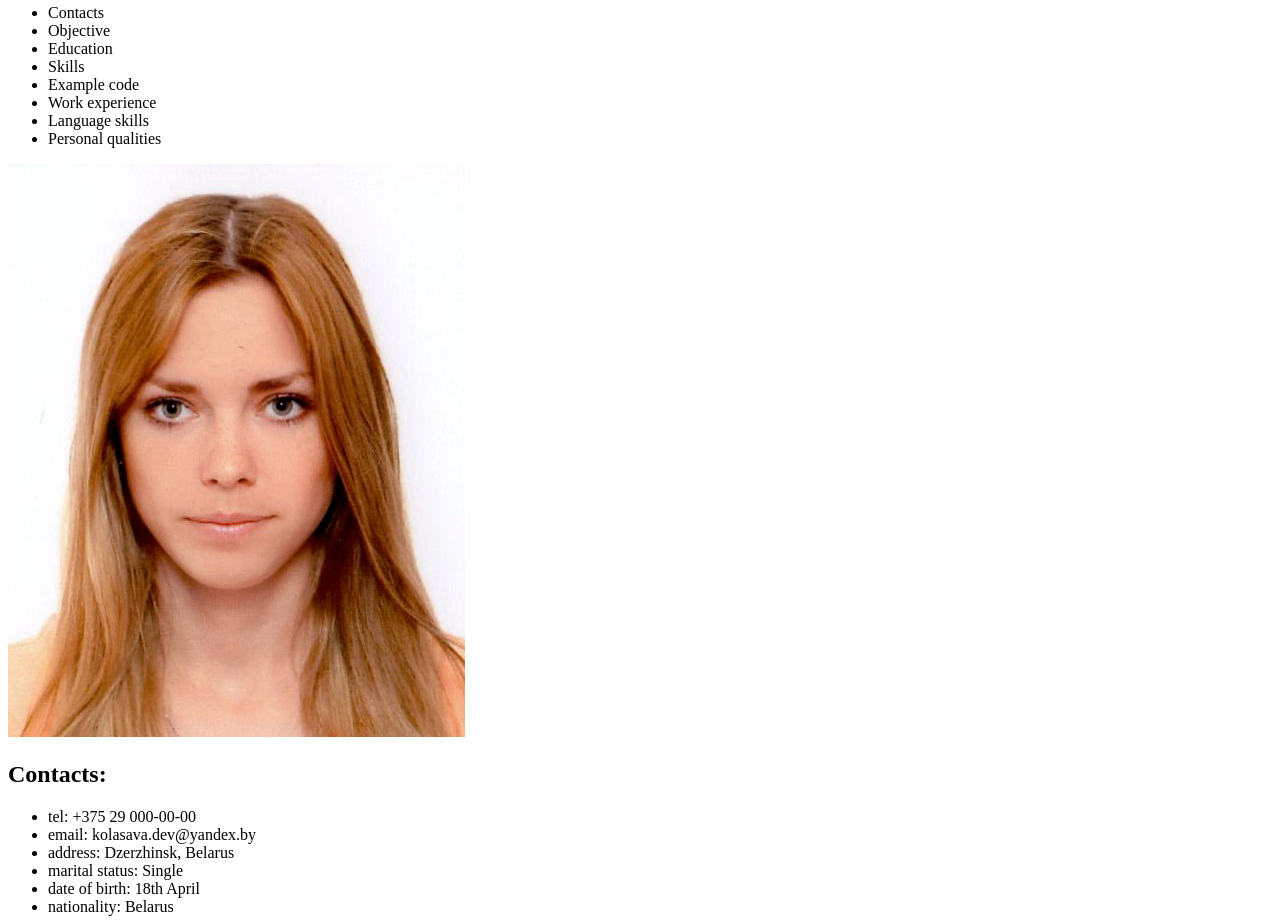
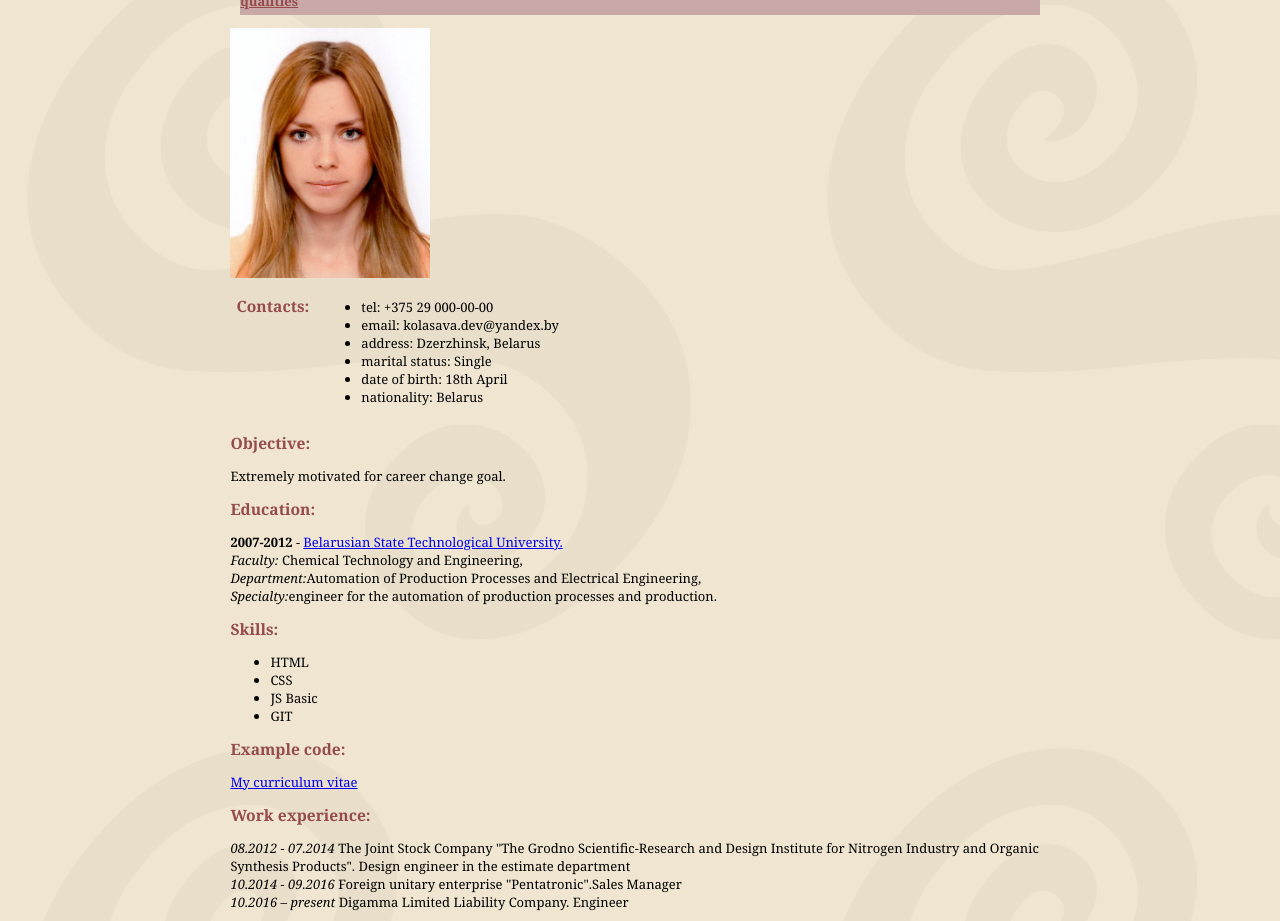
Before and after one commit to MilaKolasava/rsschool-cv-2021Q1, a plain HTML site: page index.html in a window 1280 px wide. Shown: the part 76-997 px from the top of the page. Drawn offline with Linux system fonts and the light colour scheme.

Commit message:
feat: add basic page layout

```diff
--- a/index.html
+++ b/index.html
@@ -5,6 +5,7 @@
    <meta http-equiv="X-UA-Compatible" content="IE=edge">
    <meta name="viewport" content="width=, initial-scale=1.0">
    <title>Document</title>
+   <link type="text/css" rel="stylesheet" href="style.css"/>
 </head>
 <header>
    <h1>Сurriculum vitae</h1>
@@ -12,20 +13,24 @@
 <body>
    <nav>
       <ul>
-         <li>Contacts</li>
-         <li>Objective</li>
-         <li>Education</li>
-         <li>Skills</li>
-         <li>Example code</li>
-         <li>Work experience</li>
-         <li>Language skills</li>
-         <li>Personal qualities</li>
+         <li><a href='#contact'>Contacts</a></li>
+         <li><a href='#purpose'>Objective</a></li>
+         <li><a href="#education">Education</a></li>
+         <li><a href='#skill'>Skills</a></li>
+         <li><a href='#example'>Example code</a></li>
+         <li><a href='#experiens'>Work experience</a></li>
+         <li><a href="#language">Language skills</a></li>
+         <li><a href='#qualities'>Personal qualities</a></li>
       </ul>
    </nav>
-   <img src="images/паспорт.jpg" alt="My photo"/>
+   <img src="images/паспорт.jpg" alt="My photo" width="200" height="250"/>
 
 <section>
-   <h2>Contacts:</h2>
+   <div class="tableRow">
+      <p>
+   <h2 id=contact>Contacts:</h2>
+   </p>
+   <p>
       <ul>
          <li>tel: +375 29 000-00-00</li>
          <li>email: kolasava.dev@yandex.by</li>
@@ -34,42 +39,51 @@
          <li>date of birth: 18th  April</li>
          <li>nationality: Belarus</li>
    </ul>
+</p>
+</div>
 </section>
 
 <article>
-   <h2>Objective:</h2>
+   <h2 id='purpose'>Objective:</h2>
    <p>Extremely motivated for career change goal.</p>
 </article>
 
 <section>
-   <h2>Education:</h2>
+   <h2 id='education'>Education:</h2>
    <div>
-      <strong>2007-2012</strong> - <a href=http://www.belstu.by>Belarusian State Technological University.</a>
-      <p><em>Faculty:</em> Chemical Technology and Engineering,</p>
-      <p><em>Department:</em>Automation of Production Processes and Electrical Engineering,</p>
-      <p><em>Specialty:</em>engineer for the automation of production processes and production.</p>
+      <strong>2007-2012</strong> - <a href=http://www.belstu.by>Belarusian State Technological University.</a> </br>
+      <em>Faculty:</em> Chemical Technology and Engineering,</br>
+      <em>Department:</em>Automation of Production Processes and Electrical Engineering,</br>
+      <em>Specialty:</em>engineer for the automation of production processes and production.
    </div>
 </section>
 
 <section>
-   <h2>Skills:</h2>
-   <p>HTML, CSS, JS Basic, GIT.</p>
+   <h2 id='skill'>Skills:</h2>
+   <ul>
+   <li>HTML</li>
+   <li>CSS</li>
+   <li>JS Basic</li>
+   <li>GIT</li>
+   </ul>
 </section>
 
 <article>
-   <h2>Example code:</h2>
+   <h2 id='example'>Example code:</h2>
    <a href='https://milakolasava.github.io/rsschool-cv/'>My curriculum vitae</a>
 </article>
 
 <section>
-   <h2>Work experience:</h2>
-   <p><em>08.2012 - 07.2014</em> The Joint Stock Company "The Grodno Scientific-Research and Design Institute for Nitrogen Industry and Organic Synthesis Products". Design engineer in the estimate department </p>
-<p><em>10.2014 - 09.2016</em>  Foreign unitary enterprise "Pentatronic".Sales Manager</p>
-      <p><em>10.2016 – present</em> Digamma Limited Liability Company. Engineer</p>
+   <h2 id='experience'>Work experience:</h2>
+   <div>
+   <em>08.2012 - 07.2014</em> The Joint Stock Company "The Grodno Scientific-Research and Design Institute for Nitrogen Industry and Organic Synthesis Products". Design engineer in the estimate department </br>
+<em>10.2014 - 09.2016</em>  Foreign unitary enterprise "Pentatronic".Sales Manager</br>
+      <em>10.2016 – present</em> Digamma Limited Liability Company. Engineer
+      </div>
 </section>
 
 <section>
-   <h2>Language skills:</h2>
+   <h2 id='language'>Language skills:</h2>
 <ul>
    <li>Belarusian – Native</li>
    <li>English - B2 - Intermediate</li>
@@ -78,20 +92,22 @@
    </section>
 
    <section>
-      <h2>Personal qualities:</h2>
+      <h2 id="qualities">Personal qualities:</h2>
       <div>
          Responsibility, dedication, high efficiency, reliability, desire to develop, easily adapt to new information systems, ability to work in a team. <br/> Lead a healthy lifestyle.
       </div>
    </section>
 </body>
 <footer>
-   <p>
-      by Luydmila Kolasava
-  </p>
+
   <p>
       Email: kolasava.dev@yandex.by
   </p>
-  <time datetime="2021-03-05">05 march 2021</time>
+  <time datetime="2021">march 2021</time>
+  <span>
+  <a href="https://rs.school/js/"><img src="images/rs_school_js.svg" alt="RSSchool" width="80" height="85"></a>
+  <a href="https://github.com/MilaKolasava"><img src="images/GitHub-Mark-32px.png" alt="My github"></a>
+</span>
 </footer>
 
 </html>
--- /dev/null
+++ b/style.css
@@ -0,0 +1,53 @@
+body {
+   background: #b5a789 url(images/background.gif);
+   font-family: Georgia, "Time New Roman", Times, serif;
+   font-size: small;
+   margin-left: 18%;
+margin-right: 18%;
+}
+
+h1, h2 {
+   font-size:        120%;
+   color:            #954b4b;
+}
+
+nav {
+   color: #954b4b;
+   background-color: #c9a8a8 ;
+   margin: 10px 10px 0px 10px;
+
+}
+nav ul {
+   list-style-type: none;
+   padding: 5px 0px 5px 0px;
+}
+
+   nav ul li {
+      display: inline;
+      padding: 5px 10px 5px 10px;
+   }
+
+   nav ul li a:link, nav ul li a:visited {
+      color: #954b4b;
+      border-bottom: none;
+      font-weight: bold;
+      }
+
+     nav ul li.selected {
+         background-color: #c8b99c;
+      }
+
+      footer {
+         display: inline;
+      }
+      div.tableRow {
+         display: table-row;
+         }
+         div.tableRow p {
+         display: table-cell;
+         vertical-align: top;
+         padding: 3px;
+         }
+         div.tableRow p:first-child {
+         text-align: right;
+         }
```
Also changed, not shown: images/GitHub-Mark-32px.png (added), images/github.jpg (added), images/github.png (added), images/rs_school_js.svg (added).
